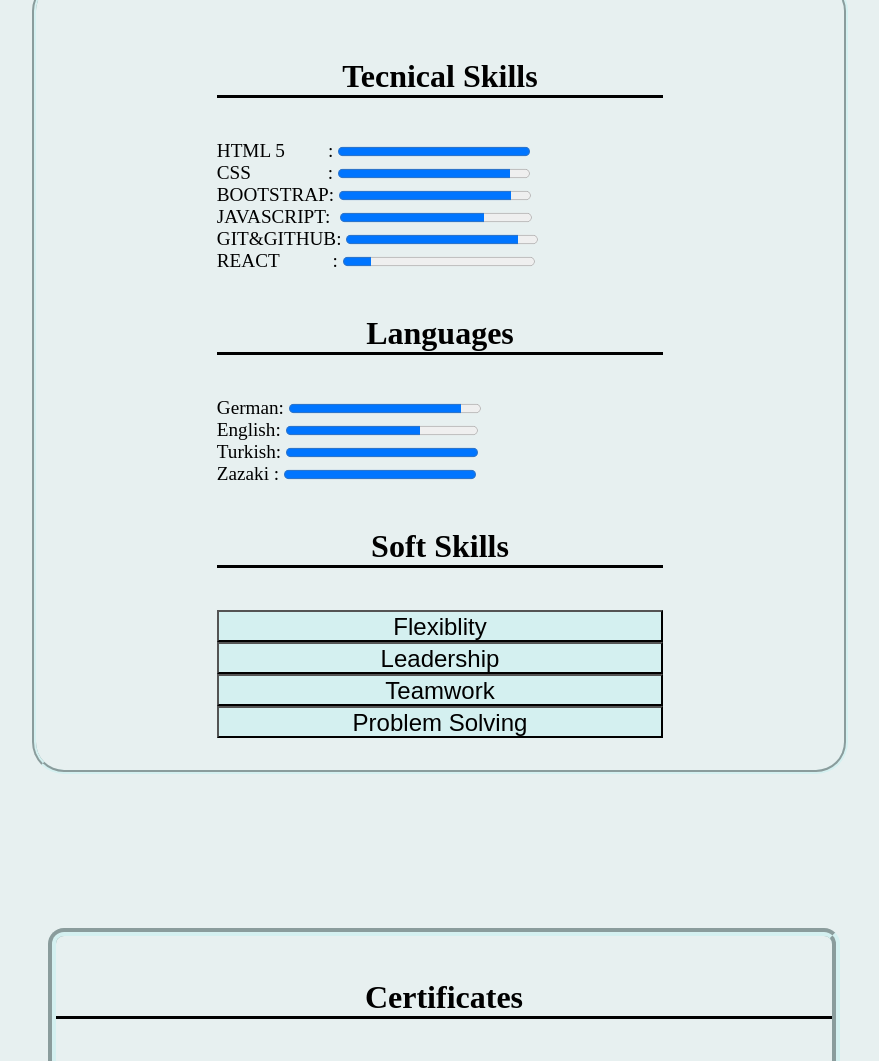
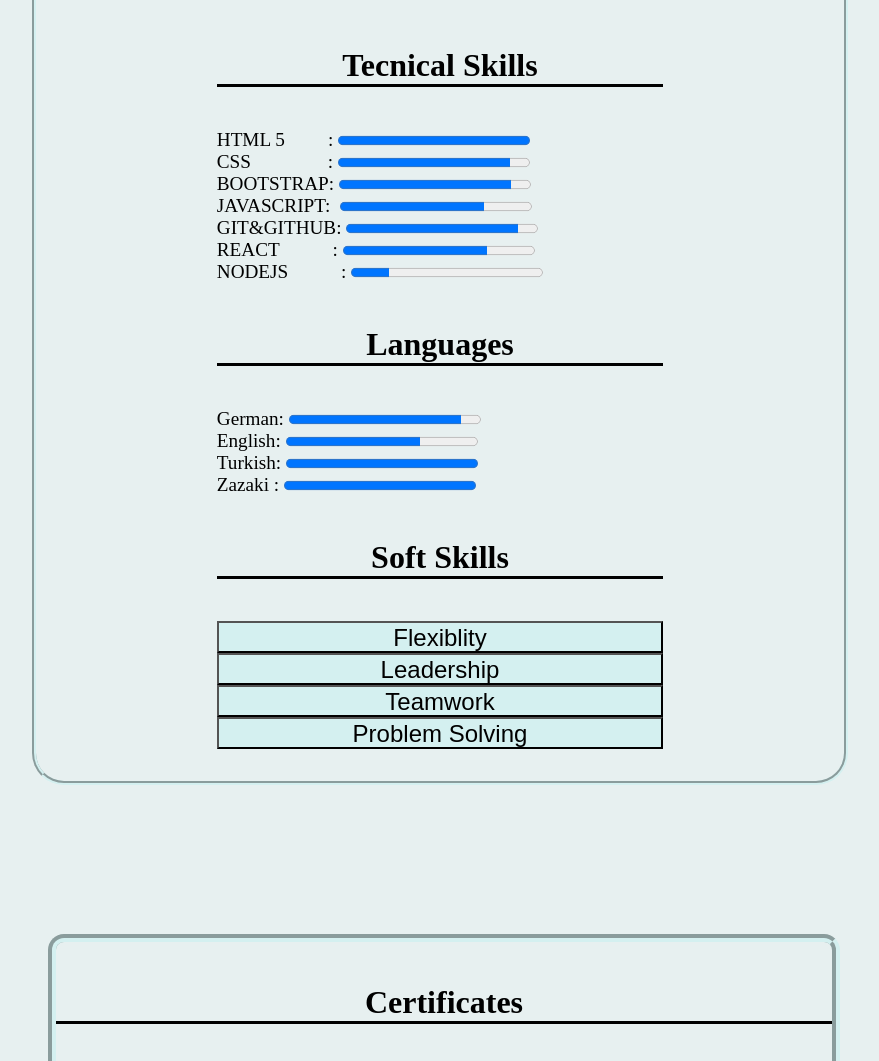
Before and after one commit to umtymn/personel-portflolio, a plain HTML site: page index.html in a window 1280 px wide. Shown: the part 1446-2507 px from the top of the page, without its empty margins (400-1279 px from the left). Drawn offline with Linux system fonts and the light colour scheme.

Commit message:
react and node.js was updated

```diff
--- a/index.html
+++ b/index.html
@@ -173,7 +173,11 @@
               </div>
               <div class="tecnical-item-progress">
                 <label>REACT&nbsp;&nbsp;&nbsp;&nbsp;&nbsp;&nbsp;&nbsp;&nbsp;&nbsp;&nbsp;&nbsp;:</label>
-                <progress value="15" max="100"></progress>
+                <progress value="75" max="100"></progress>
+              </div>
+              <div class="tecnical-item-progress">
+                <label>NODEJS&nbsp;&nbsp;&nbsp;&nbsp;&nbsp;&nbsp;&nbsp;&nbsp;&nbsp;&nbsp;&nbsp;:</label>
+                <progress value="20" max="100"></progress>
               </div>
             </div>
           </div>
```
